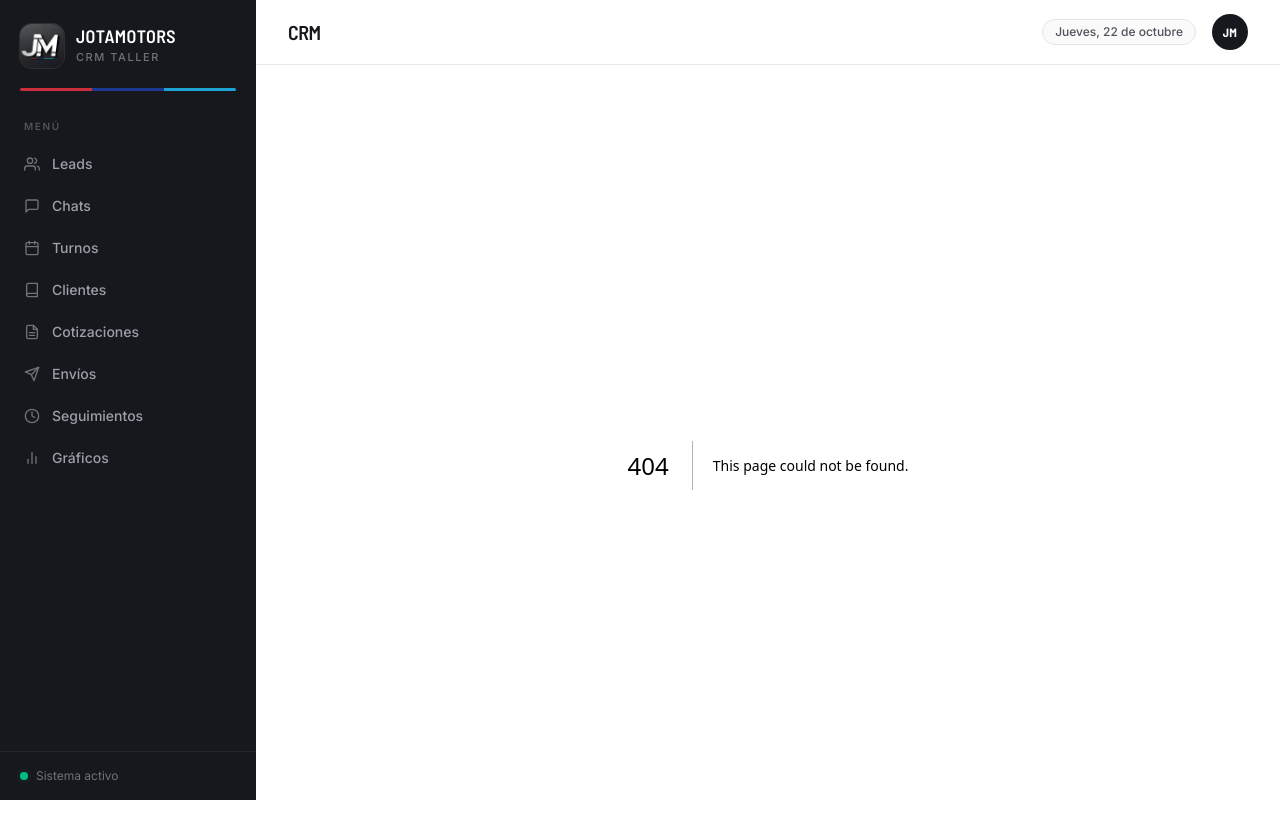
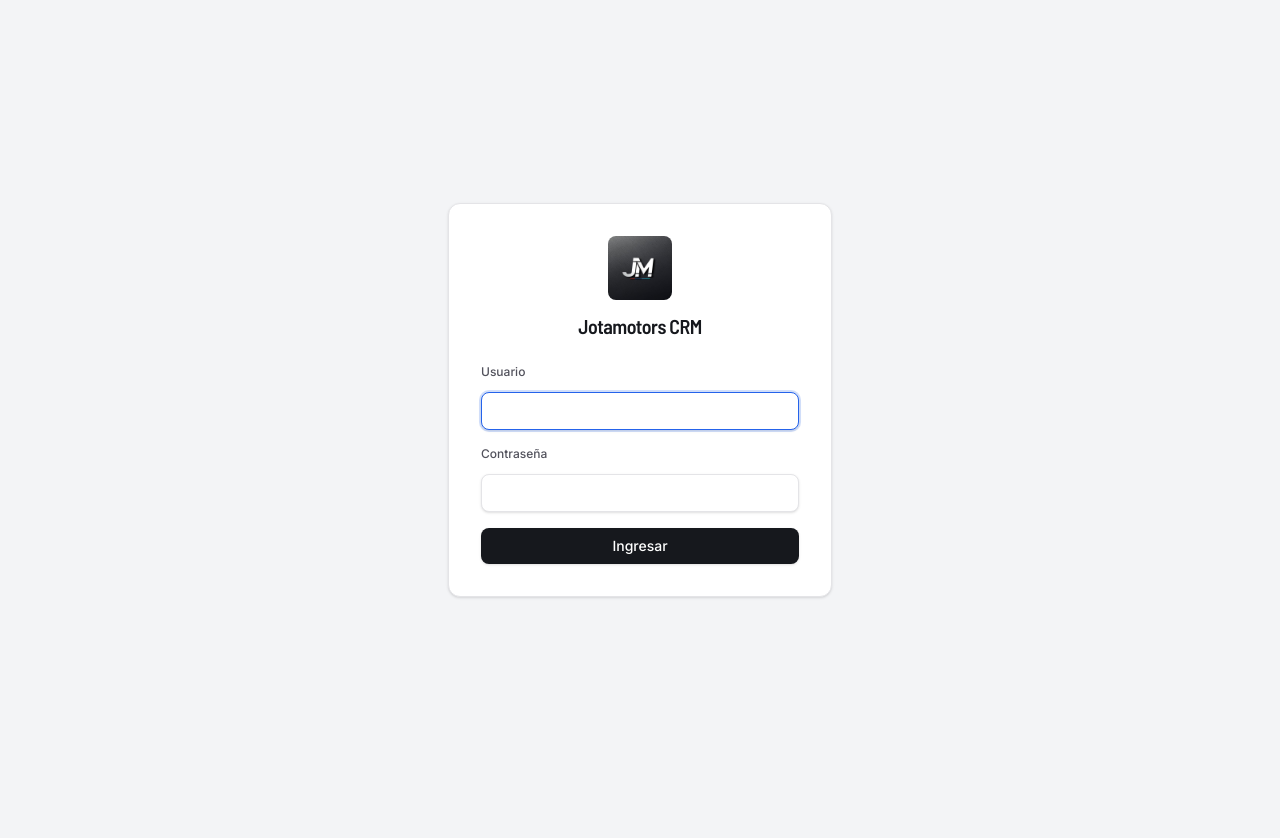
Before and after one commit to fedesuarez16/jotamotors, a Next.js app: page /login in a window 1280 px wide. Before the commit this address had no page. Shown: the top 838 px of the page. After the commit the page ends 800 px from the top, so only its background shows below. Built offline with nearby package versions, Linux system fonts and the light colour scheme.

Commit message:
feat(auth): add login with single user and signed session cookie

```diff
--- /dev/null
+++ b/src/app/login/LoginForm.tsx
@@ -0,0 +1,33 @@
+"use client";
+
+import { useActionState } from "react";
+import { loginAction, type LoginState } from "./actions";
+
+export function LoginForm({ from }: { from: string }) {
+  const [state, formAction, pending] = useActionState<LoginState, FormData>(loginAction, {});
+
+  return (
+    <form action={formAction} className="flex flex-col gap-4">
+      <input type="hidden" name="from" value={from} />
+      <div className="flex flex-col gap-1.5">
+        <label htmlFor="user" className="label">Usuario</label>
+        <input id="user" name="user" className="input" autoComplete="username" required autoFocus />
+      </div>
+      <div className="flex flex-col gap-1.5">
+        <label htmlFor="password" className="label">Contraseña</label>
+        <input
+          id="password"
+          name="password"
+          type="password"
+          className="input"
+          autoComplete="current-password"
+          required
+        />
+      </div>
+      {state.error && <p className="text-sm text-red-600">{state.error}</p>}
+      <button type="submit" className="btn btn-primary w-full" disabled={pending}>
+        {pending ? "Ingresando…" : "Ingresar"}
+      </button>
+    </form>
+  );
+}
--- /dev/null
+++ b/src/app/login/actions.ts
@@ -0,0 +1,46 @@
+"use server";
+
+import { cookies } from "next/headers";
+import { redirect } from "next/navigation";
+import {
+  SESSION_COOKIE,
+  SESSION_MAX_AGE,
+  checkCredentials,
+  createSessionToken,
+} from "@/lib/auth";
+
+export interface LoginState {
+  error?: string;
+}
+
+function safeRedirectTarget(from: FormDataEntryValue | null): string {
+  const value = typeof from === "string" ? from : "";
+  // Solo rutas internas, nunca "//host" ni URLs absolutas.
+  return value.startsWith("/") && !value.startsWith("//") ? value : "/";
+}
+
+export async function loginAction(_prev: LoginState, formData: FormData): Promise<LoginState> {
+  const user = String(formData.get("user") ?? "").trim();
+  const password = String(formData.get("password") ?? "");
+
+  if (!(await checkCredentials(user, password))) {
+    return { error: "Usuario o contraseña incorrectos" };
+  }
+
+  const store = await cookies();
+  store.set(SESSION_COOKIE, await createSessionToken(), {
+    httpOnly: true,
+    secure: process.env.NODE_ENV === "production",
+    sameSite: "lax",
+    path: "/",
+    maxAge: SESSION_MAX_AGE,
+  });
+
+  redirect(safeRedirectTarget(formData.get("from")));
+}
+
+export async function logoutAction() {
+  const store = await cookies();
+  store.delete(SESSION_COOKIE);
+  redirect("/login");
+}
--- /dev/null
+++ b/src/app/login/page.tsx
@@ -0,0 +1,32 @@
+import Image from "next/image";
+import { LoginForm } from "./LoginForm";
+
+export const metadata = { title: "Ingresar — Jotamotors CRM" };
+
+export default async function LoginPage({
+  searchParams,
+}: {
+  searchParams: Promise<{ from?: string }>;
+}) {
+  const { from } = await searchParams;
+
+  return (
+    <div className="flex min-h-screen items-center justify-center px-4">
+      <div className="w-full max-w-sm rounded-xl border border-zinc-200 bg-white p-8 shadow-sm">
+        <div className="mb-6 flex flex-col items-center gap-3">
+          <Image
+            src="/logo-jotamotors.jpeg"
+            alt="Jotamotors"
+            width={64}
+            height={64}
+            className="rounded-lg"
+          />
+          <h1 className="font-display text-xl font-semibold tracking-tight text-ink-900">
+            Jotamotors CRM
+          </h1>
+        </div>
+        <LoginForm from={from ?? ""} />
+      </div>
+    </div>
+  );
+}
--- a/src/components/Sidebar.tsx
+++ b/src/components/Sidebar.tsx
@@ -3,6 +3,7 @@
 import Image from "next/image";
 import Link from "next/link";
 import { usePathname } from "next/navigation";
+import { logoutAction } from "@/app/login/actions";
 
 interface NavItem {
   href: string;
@@ -91,6 +92,8 @@ function isActive(pathname: string, href: string): boolean {
 export function Sidebar() {
   const pathname = usePathname();
 
+  if (pathname === "/login") return null;
+
   return (
     <aside className="sticky top-0 flex h-screen w-64 shrink-0 flex-col bg-ink-900 text-zinc-300">
       <div className="px-5 pb-5 pt-6">
@@ -160,6 +163,14 @@ export function Sidebar() {
           </span>
           <span className="text-xs text-zinc-500">Sistema activo</span>
         </div>
+        <form action={logoutAction} className="mt-3">
+          <button
+            type="submit"
+            className="text-xs font-medium text-zinc-500 transition-colors hover:text-zinc-200"
+          >
+            Cerrar sesión
+          </button>
+        </form>
       </div>
     </aside>
   );
--- a/src/components/Topbar.tsx
+++ b/src/components/Topbar.tsx
@@ -35,6 +35,8 @@ export function Topbar() {
   const meta = getPageMeta(pathname);
   const dateStr = useFormattedDate();
 
+  if (pathname === "/login") return null;
+
   return (
     <header className="sticky top-0 z-20 shrink-0 border-b border-zinc-200/80 bg-white/85 backdrop-blur-md">
       <div className="flex h-16 items-center justify-between gap-4 px-4 sm:px-6 lg:px-8">
--- /dev/null
+++ b/src/lib/auth.ts
@@ -0,0 +1,51 @@
+// Sesión simple de un solo usuario: la cookie guarda un HMAC del usuario
+// firmado con AUTH_SECRET. Usa Web Crypto para correr en middleware (edge) y en Node.
+
+export const SESSION_COOKIE = "jm_session";
+export const SESSION_MAX_AGE = 60 * 60 * 24 * 30; // 30 días
+
+const encoder = new TextEncoder();
+
+async function hmac(value: string): Promise<string> {
+  const secret = process.env.AUTH_SECRET;
+  if (!secret) throw new Error("AUTH_SECRET no está configurado");
+  const key = await crypto.subtle.importKey(
+    "raw",
+    encoder.encode(secret),
+    { name: "HMAC", hash: "SHA-256" },
+    false,
+    ["sign"],
+  );
+  const sig = await crypto.subtle.sign("HMAC", key, encoder.encode(value));
+  return Array.from(new Uint8Array(sig), (b) => b.toString(16).padStart(2, "0")).join("");
+}
+
+function safeEqual(a: string, b: string): boolean {
+  if (a.length !== b.length) return false;
+  let diff = 0;
+  for (let i = 0; i < a.length; i++) diff |= a.charCodeAt(i) ^ b.charCodeAt(i);
+  return diff === 0;
+}
+
+export function createSessionToken(): Promise<string> {
+  return hmac(`session:${process.env.CRM_USER ?? ""}`);
+}
+
+export async function isValidSession(token: string | undefined): Promise<boolean> {
+  if (!token) return false;
+  return safeEqual(token, await createSessionToken());
+}
+
+export async function checkCredentials(user: string, password: string): Promise<boolean> {
+  const expectedUser = process.env.CRM_USER;
+  const expectedPassword = process.env.CRM_PASSWORD;
+  if (!expectedUser || !expectedPassword) return false;
+  // Comparar HMACs evita filtrar longitud/contenido por timing.
+  const [u1, u2, p1, p2] = await Promise.all([
+    hmac(user),
+    hmac(expectedUser),
+    hmac(password),
+    hmac(expectedPassword),
+  ]);
+  return safeEqual(u1, u2) && safeEqual(p1, p2);
+}
--- /dev/null
+++ b/src/middleware.ts
@@ -0,0 +1,19 @@
+import { NextResponse, type NextRequest } from "next/server";
+import { SESSION_COOKIE, isValidSession } from "@/lib/auth";
+
+export async function middleware(req: NextRequest) {
+  const ok = await isValidSession(req.cookies.get(SESSION_COOKIE)?.value);
+  if (ok) return NextResponse.next();
+
+  const url = req.nextUrl.clone();
+  url.pathname = "/login";
+  url.search = "";
+  const from = req.nextUrl.pathname + req.nextUrl.search;
+  if (from !== "/") url.searchParams.set("from", from);
+  return NextResponse.redirect(url);
+}
+
+export const config = {
+  // Todo menos /login, assets de Next y archivos estáticos de /public.
+  matcher: ["/((?!login|_next/static|_next/image|favicon.ico|.*\\.(?:png|jpe?g|svg|webp|ico)$).*)"],
+};
```
